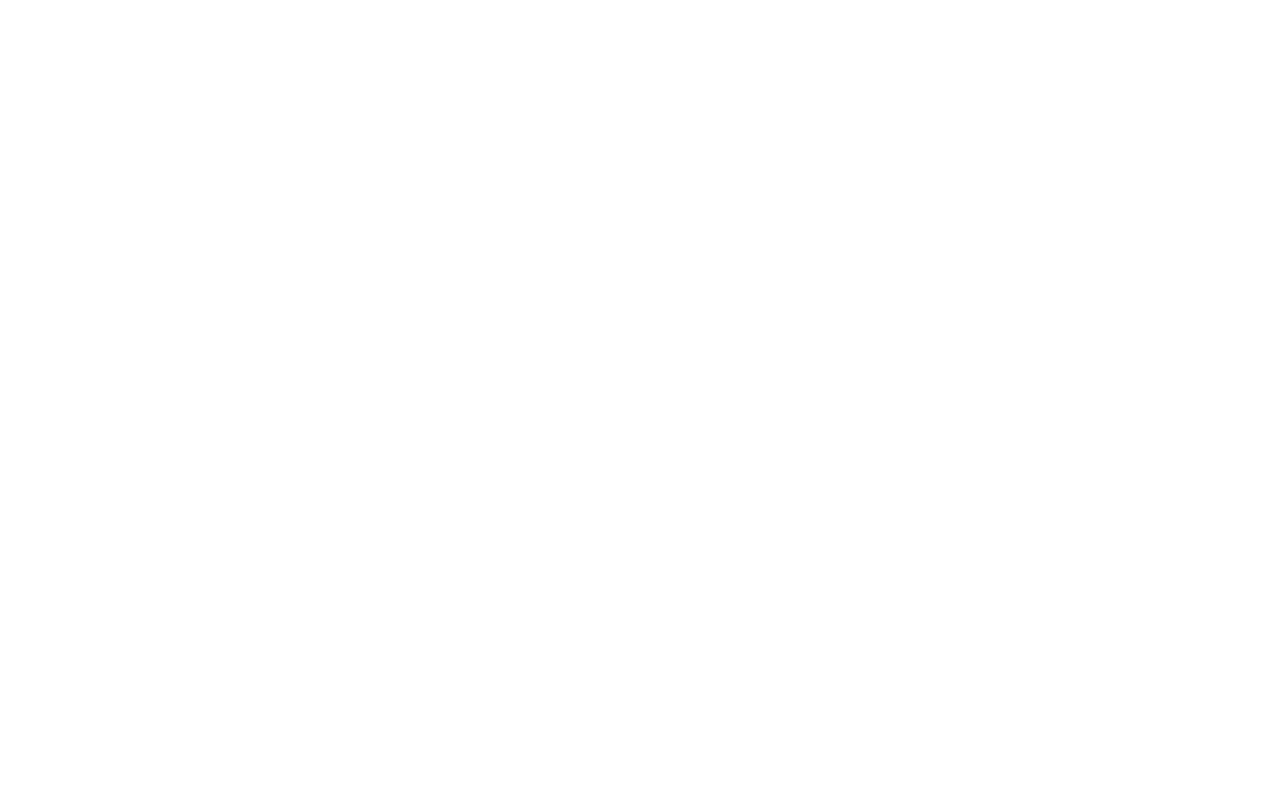
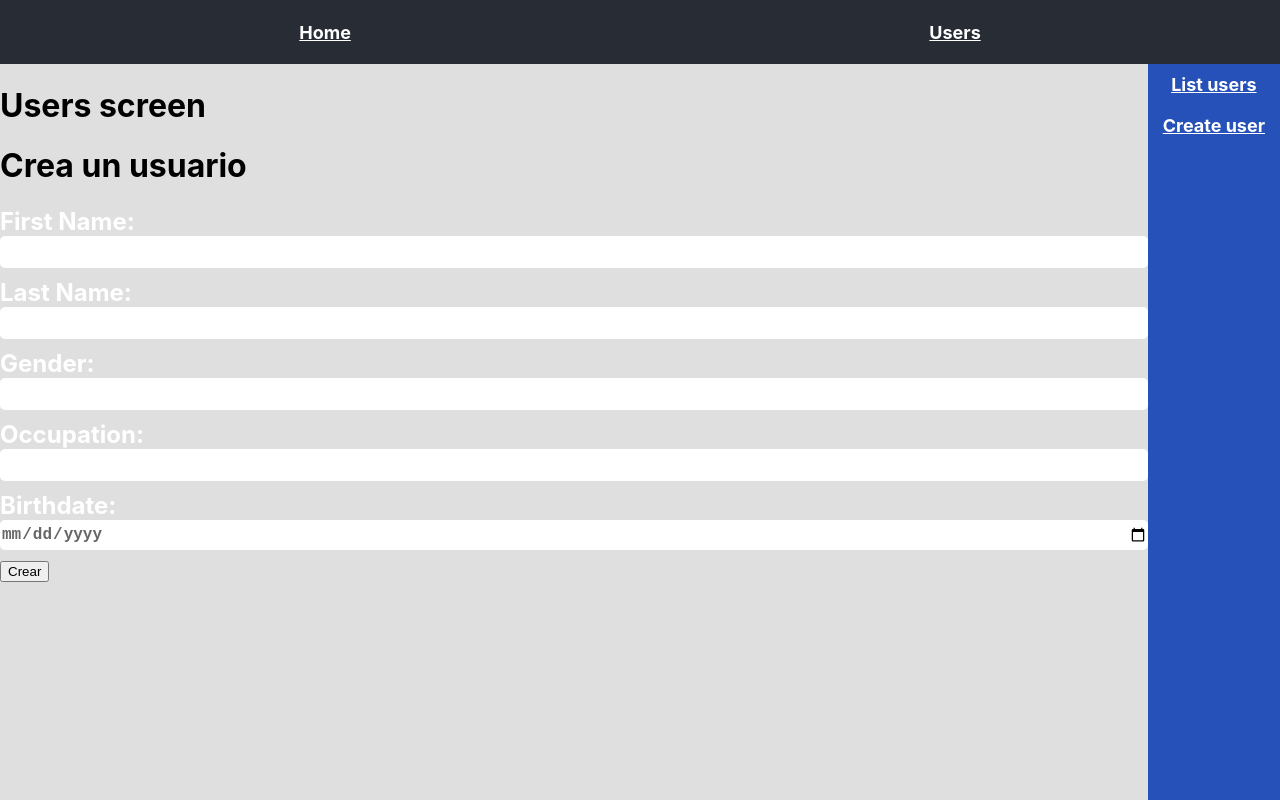
Before and after one commit to DavidMoranchel/rs-14g, a React (Create React App) app: page /users/new in a window 1280 px wide. Before the commit this address had no page. Built offline with nearby package versions, Linux system fonts and the light colour scheme.

Commit message:
feat: implement true routing

```diff
--- a/src/App.css
+++ b/src/App.css
@@ -89,3 +89,17 @@
 .link:hover {
 	color: #4d5361;
 }
+
+.side-nav {
+	width: 100%;
+	height: 100%;
+	background-color: #2551b8;
+	display: flex;
+	flex-direction: column;
+	/* justify-content: space-around; */
+	box-sizing: border-box;
+	padding: 0 10px;
+}
+.side-nav a {
+	padding: 10px 5px;
+}
--- a/src/App.js
+++ b/src/App.js
@@ -1,15 +1,17 @@
 import "./App.css";
 
-import { Outlet } from "react-router-dom";
+import { Link, Outlet } from "react-router-dom";
 
 function App() {
 	return (
 		<div className="main">
 			<nav className="main-nav">
-				{/* <a className="link">Link 1</a>
-				<a className="link">Link 1</a>
-				<a className="link">Link 1</a>
-				<a className="link">Link 1</a> */}
+				<Link className="link" to="/">
+					Home
+				</Link>
+				<Link className="link" to="users">
+					Users
+				</Link>
 			</nav>
 			<div className="main-content">
 				<Outlet />
--- a/src/components/Li/index.js
+++ b/src/components/Li/index.js
@@ -1,8 +1,13 @@
 import React from "react";
 
-function Li({ firstName, lastName }) {
+// RR
+import { useNavigate } from "react-router-dom";
+
+function Li({ id, firstName, lastName }) {
+	const navigate = useNavigate();
+
 	return (
-		<li>
+		<li onClick={(e) => navigate(`/users/${id}`)}>
 			{firstName} {lastName}
 		</li>
 	);
--- a/src/index.js
+++ b/src/index.js
@@ -9,16 +9,22 @@
 import Users from "./pages/Users";
 import Home from "./pages/Home";
 import UsersNew from "./pages/UsersNew";
+import UsersList from "./pages/UsersList";
+import UsersDetail from "./pages/UsersDetail";
 
 ReactDOM.render(
 	<React.StrictMode>
 		<BrowserRouter>
 			<Routes>
+				<Route path="*" element={<h1>NOT FOUND!</h1>} />
 				<Route path="/" element={<App />}>
 					<Route index element={<Home />} />
-					<Route path="users" element={<Users />} />
+					<Route path="users" element={<Users />}>
+						<Route index element={<UsersList />} />
+						<Route path="new" element={<UsersNew />} />
+						<Route path=":userID" element={<UsersDetail />} />
+					</Route>
 				</Route>
-				{/* <Route path="/users/new" element={<UsersNew />} /> */}
 			</Routes>
 		</BrowserRouter>
 	</React.StrictMode>,
--- a/src/pages/Users/index.js
+++ b/src/pages/Users/index.js
@@ -1,38 +1,24 @@
-import React, { useEffect, useState } from "react";
+import React from "react";
 
-// Services
-import { getUsers } from "../../services/users";
-
-// Components
-import Li from "../../components/Li";
+import { Link, Outlet } from "react-router-dom";
 
 export default function Users() {
-	const [users, setUsers] = useState([]);
-
-	useEffect(() => {
-		const get = async () => {
-			const response = await getUsers();
-			const parsedResponse = Object.keys(response).map((key) => {
-				const { firstName, lastName } = response[key];
-				return {
-					id: key,
-					firstName,
-					lastName,
-				};
-			});
-			setUsers(parsedResponse);
-		};
-
-		get();
-	}, []);
-
 	return (
-		<div>
-			<ul>
-				{users.map(({ id, firstName, lastName }) => (
-					<Li key={id} firstName={firstName} lastName={lastName} />
-				))}
-			</ul>
-		</div>
+		<>
+			<div className="content">
+				<h1>Users screen</h1>
+				<Outlet />
+			</div>
+			<div className="aside">
+				<nav className="side-nav">
+					<Link className="link" to="">
+						List users
+					</Link>
+					<Link className="link" to="new">
+						Create user
+					</Link>
+				</nav>
+			</div>
+		</>
 	);
 }
--- /dev/null
+++ b/src/pages/UsersDetail/index.js
@@ -0,0 +1,25 @@
+import React, { useEffect, useState } from "react";
+
+// RR
+import { useParams } from "react-router-dom";
+import { getUser } from "../../services/users";
+
+export default function UserDetail() {
+	const [user, setUser] = useState({});
+	const params = useParams();
+
+	useEffect(() => {
+		const get = async () => {
+			const response = await getUser(params.userID);
+			console.log(response);
+			setUser(response);
+		};
+		get();
+	}, []);
+
+	return (
+		<div>
+			Hola soy el detalle del usuario: {user?.firstName} {user?.lastName}
+		</div>
+	);
+}
--- /dev/null
+++ b/src/pages/UsersList/index.js
@@ -0,0 +1,38 @@
+import React, { useEffect, useState } from "react";
+
+// Services
+import { getUsers } from "../../services/users";
+
+// Components
+import Li from "../../components/Li";
+
+export default function UsersList() {
+	const [users, setUsers] = useState([]);
+
+	useEffect(() => {
+		const get = async () => {
+			const response = await getUsers();
+			const parsedResponse = Object.keys(response).map((key) => {
+				const { firstName, lastName } = response[key];
+				return {
+					id: key,
+					firstName,
+					lastName,
+				};
+			});
+			setUsers(parsedResponse);
+		};
+
+		get();
+	}, []);
+
+	return (
+		<div>
+			<ul>
+				{users.map(({ id, firstName, lastName }) => (
+					<Li key={id} id={id} firstName={firstName} lastName={lastName} />
+				))}
+			</ul>
+		</div>
+	);
+}
--- a/src/pages/UsersNew/UsersNew.css
+++ b/src/pages/UsersNew/UsersNew.css
@@ -1,11 +1,11 @@
-.container {
+/* .container {
 	width: 100vw;
 	height: 100vh;
-	background-color: #282c34;
+	background-color: hsl(220, 13%, 18%);
 	color: white;
 }
 
 .flex-col {
 	display: flex;
 	flex-direction: column;
-}
+} */
--- a/src/pages/UsersNew/index.js
+++ b/src/pages/UsersNew/index.js
@@ -43,7 +43,7 @@
 	};
 
 	return (
-		<div className="container flex-col">
+		<div className="">
 			<h1>Crea un usuario</h1>
 			<form onSubmit={handleSubmit}>
 				<Input
--- a/src/services/users.js
+++ b/src/services/users.js
@@ -19,4 +19,9 @@
 	return await response.json();
 };
 
-export { createUser, getUsers };
+const getUser = async (id) => {
+	const response = await fetch(`${BASE_URL}users/${id}.json`);
+	return await response.json();
+};
+
+export { createUser, getUsers, getUser };
```
